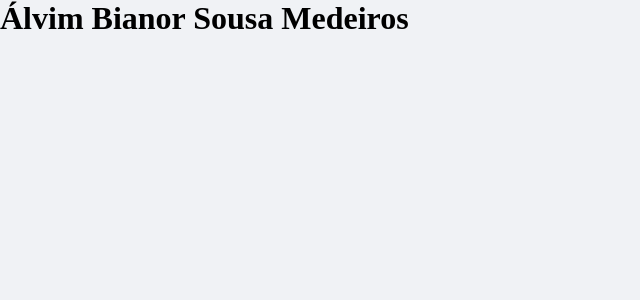
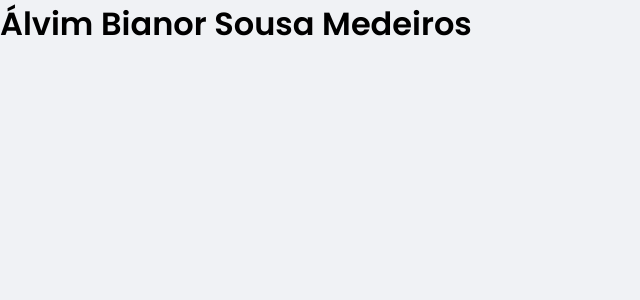
Before and after one commit to alvarobianor/dt-money, a React (Create React App) app: page / in a window 1280 px wide. Shown: the top 300 px of the page, without its empty margins (0-640 px from the left). Built offline with nearby package versions, Linux system fonts and the light colour scheme.

Commit message:
Styling fonts

```diff
--- a/public/index.html
+++ b/public/index.html
@@ -2,10 +2,15 @@
 <html lang="en">
 
 <head>
+  <link rel="preconnect" href="https://fonts.gstatic.com">
+
   <meta charset="utf-8" />
-  <link rel="shortcurt icon" href="favicon.png" type="image/png" />
+  <meta name="viewport" content="width=device-width, inital-scale=1" />
+
+  <link rel="shortcurt icon" href="favicon.png" type="image/png">
 
   <title>Álvaro Money</title>
+  <link href="https://fonts.googleapis.com/css2?family=Poppins:wght@400;600&display=swap" rel="stylesheet">
 </head>
 
 <body>
--- a/src/styles/global.ts
+++ b/src/styles/global.ts
@@ -38,6 +38,16 @@ export const GlobalStyles = createGlobalStyle`
     -webkit-font-smoothing: antialiased;
   }
 
+  body, input, text-area, button {
+    font-family: 'Poppins', sans-serif;
+    font-weight: 400;
+  }
+
+  h1, h2, h3, h4, h5, h6, strong {
+    font-weight: 600;
+
+  }
+
   button {
     cursor: pointer;
   }
```
